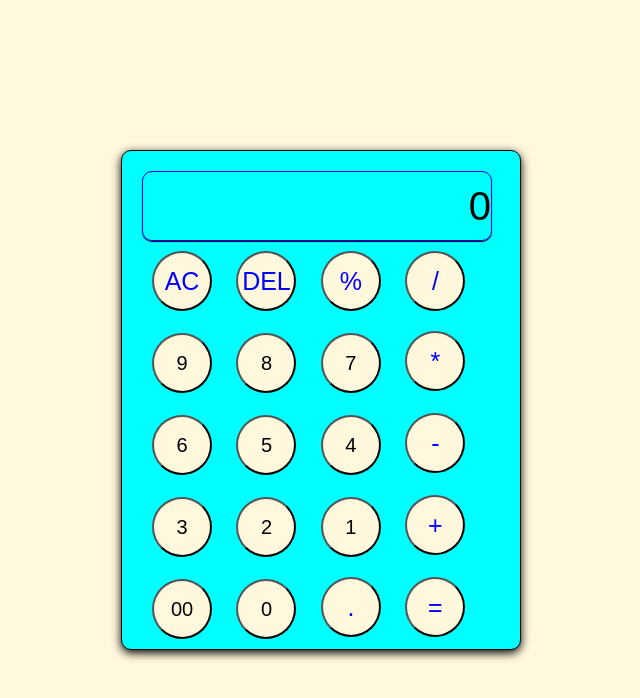
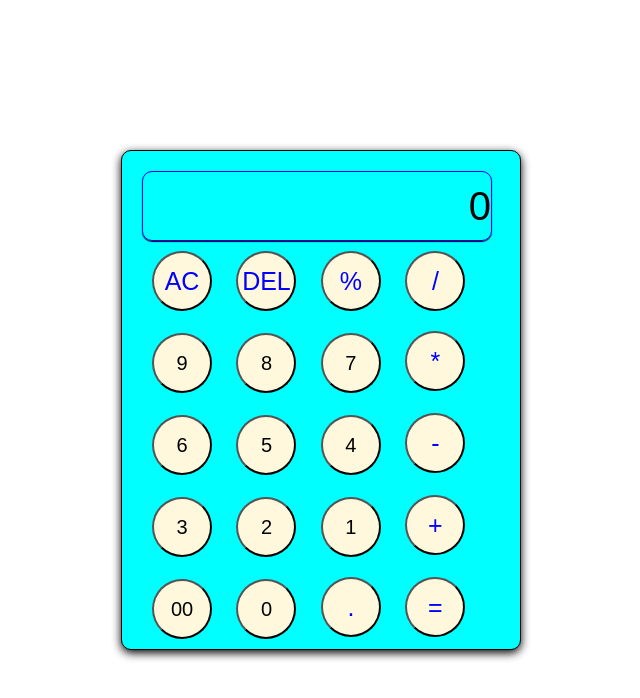
Before and after one commit to Hifzain/Calculator, a plain HTML site: page index.html in a window 1280 px wide. Shown: the whole page, without its empty margins (319-959 px from the left). Drawn offline with Linux system fonts and the light colour scheme.

Commit message:
Update style.css

```diff
--- a/style.css
+++ b/style.css
@@ -10,7 +10,7 @@ body{
     display: flex;
     justify-content: center;
     align-items: center;
-    background: cornsilk;
+    background: #fff;
 
 }
 .container{
```
